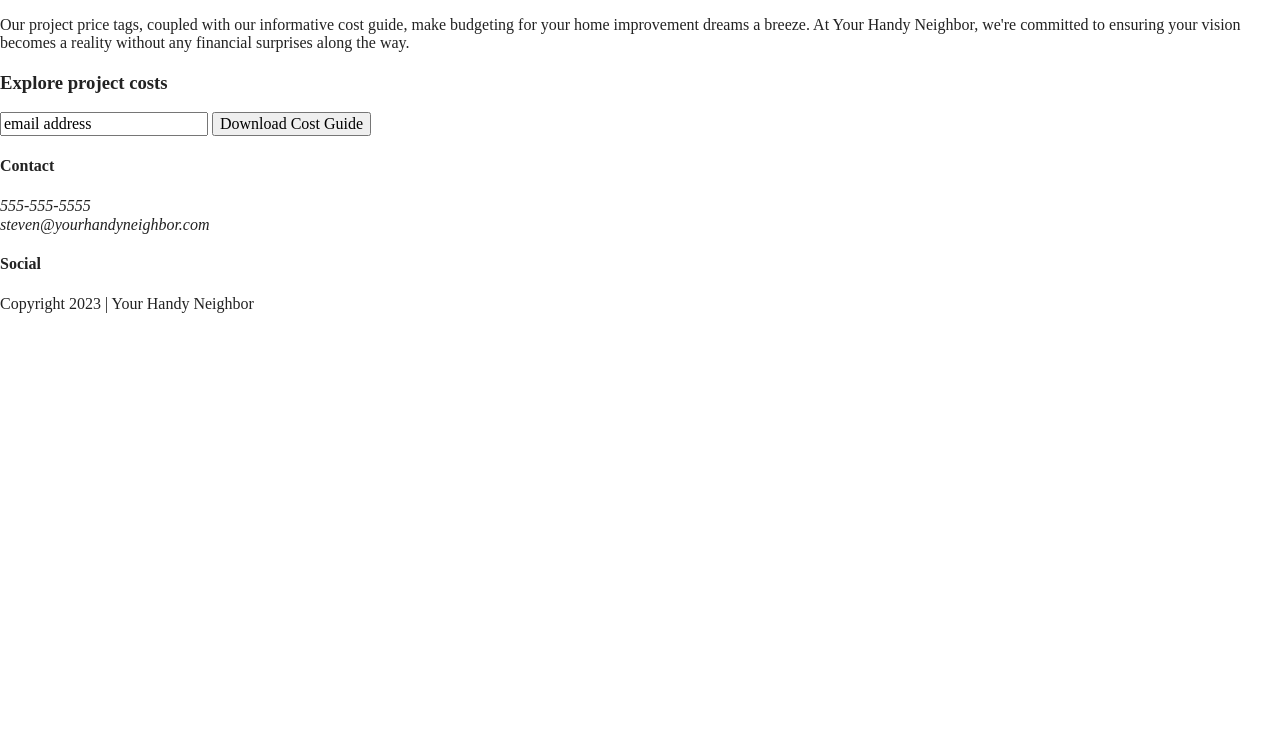
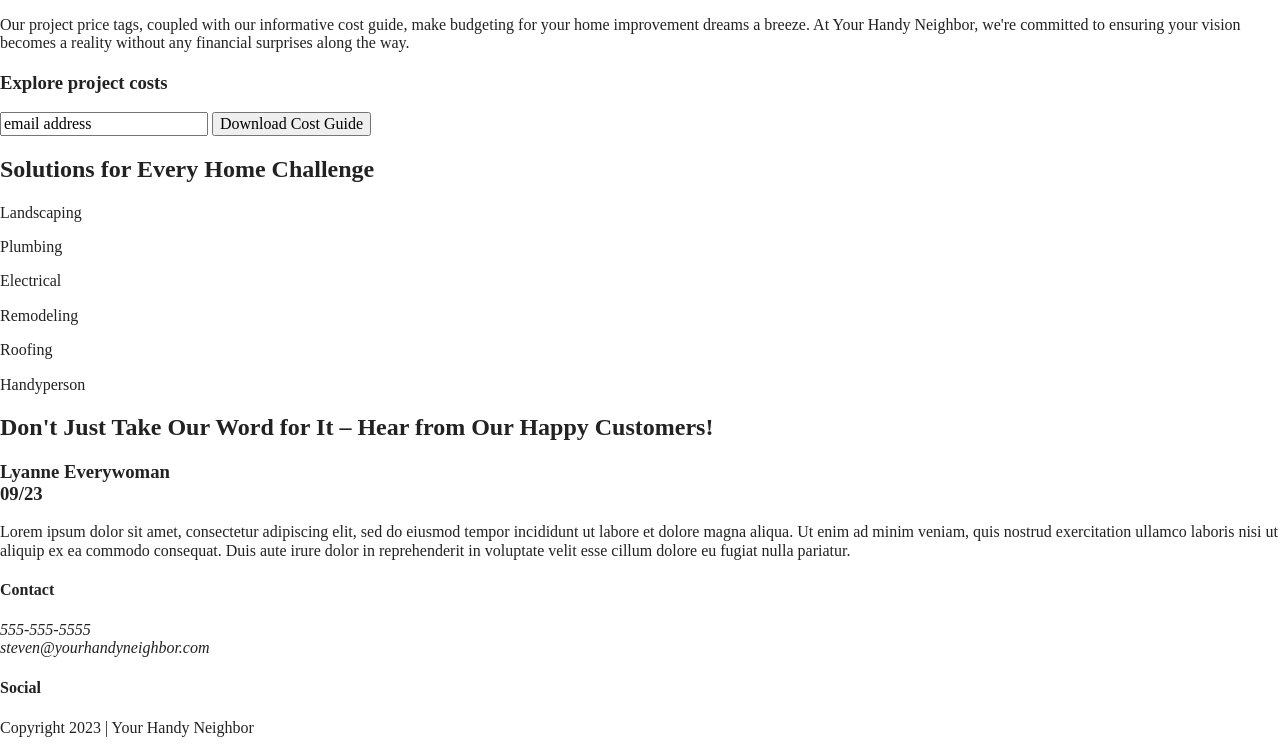
Before and after one commit to Anjie-MF/Your-Handy_Neighbor, a website built with Parcel: page index.html in a window 1280 px wide. Shown: the part 175-928 px from the top of the page. Before the commit the page ends 800 px from the top, so only its background shows below. Built offline with nearby package versions, Linux system fonts and the light colour scheme.

Commit message:
Finished coding homepage HTML

```diff
--- a/index.html
+++ b/index.html
@@ -43,7 +43,7 @@
   <main>
     <section class="hero-area">
       <div class="content-wrapper">
-        <h1>From Repairs to Renovations, We Got You Covered! </h1>
+        <h1>From Repairs to Renovations, We Got You Covered!</h1>
       </div>
     </section>
     <aside>
@@ -61,6 +61,50 @@
         </div>
       </div>
     </aside>
+     <section class="features">
+      <div class="content-wrapper">
+        <h2>Solutions for Every Home Challenge</h2>
+        <div class="features-items">
+          <article>
+            <p class="fontawesome-icon"></p>
+            <p class="features-item-description">Landscaping</p>
+          </article>
+          <article>
+            <p class="fontawesome-icon"></p>
+            <p class="features-item-description">Plumbing</p>
+          </article>
+          <article>
+            <p class="fontawesome-icon"></p>
+            <p class="features-item-description">Electrical</p>
+          </article>
+          <article>
+            <p class="fontawesome-icon"></p>
+            <p class="features-item-description">Remodeling</p>
+          </article>
+          <article>
+            <p class="fontawesome-icon"></p>
+            <p class="features-item-description">Roofing</p>
+          </article>
+          <article>
+            <p class="fontawesome-icon"></p>
+            <p class="features-item-description">Handyperson</p>
+          </article>
+        </div>
+      </div>
+    </section>
+    <section class="reviews">
+      <div class="content-wrapper">
+        <h2>Don't Just Take Our Word for It – Hear from Our Happy Customers!</h2>
+        <article>
+          <h3>Lyanne Everywoman <br>09/23</h3>
+          <p>
+            Lorem ipsum dolor sit amet, consectetur adipiscing elit, sed do eiusmod tempor incididunt ut labore et
+            dolore magna aliqua. Ut enim ad minim veniam, quis nostrud exercitation ullamco laboris nisi ut aliquip ex
+            ea commodo consequat. Duis aute irure dolor in reprehenderit in voluptate velit esse cillum dolore eu fugiat
+            nulla pariatur. </p>
+        </article>
+      </div>
+    </section>
   </main>
 
   <footer>
```
